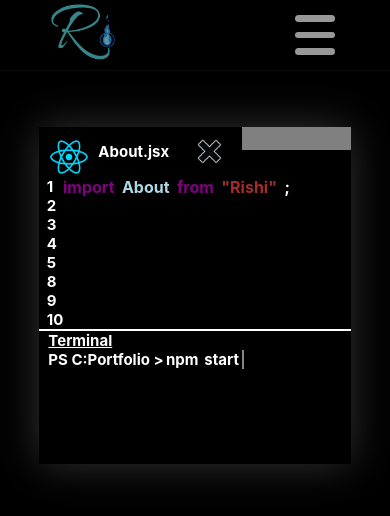
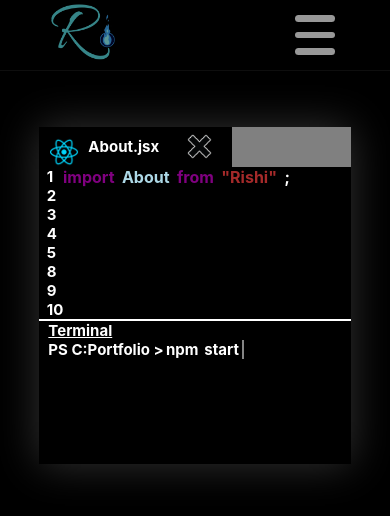
Before and after one commit to rishigupta1109/Portfolio, a React (Create React App) app: page / in a window 390 px wide. Shown: the top 516 px of the page. Built offline with nearby package versions, Linux system fonts and the light colour scheme.

Commit message:
bug fixed

```diff
--- a/src/CSS/About.module.css
+++ b/src/CSS/About.module.css
@@ -208,7 +208,6 @@
       font-size: 1.6rem !important;
     }
     .detail{
-      line-break: anywhere;
       font-size: 1rem !important;
     }
     .head{
@@ -227,7 +226,9 @@
     /* width: 91vw; */
     border-radius: 100%;
   }
-
+   .infobox{
+    padding: 30px 0;
+   }
 }
 @media (max-width:350px) {
     .name{
--- a/src/CSS/Loadingpage.module.css
+++ b/src/CSS/Loadingpage.module.css
@@ -122,9 +122,9 @@
         font-size: 1rem !important;
     }
     .greystrip{
-        width:35%;
-        left:65%;
-        height:7%;
+        width:38%;
+        left:62%;
+        height:12%;
     }
     @keyframes typewriter2 {
         0%{
@@ -137,5 +137,10 @@
     .loadingpage{
         height: 40vh;
     }
+    .reactlogo{
+        height: 30px;
+        width: 30px;
+
+    }
 
 }
```
